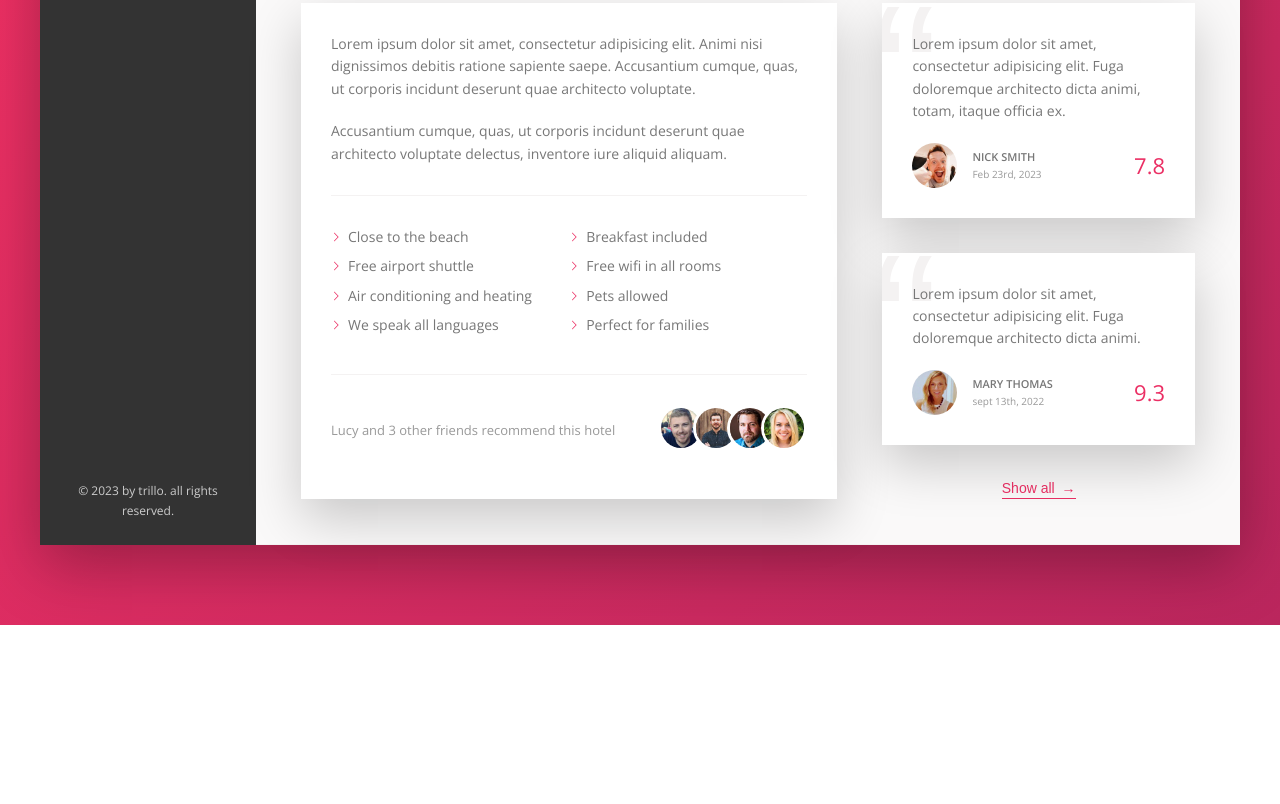
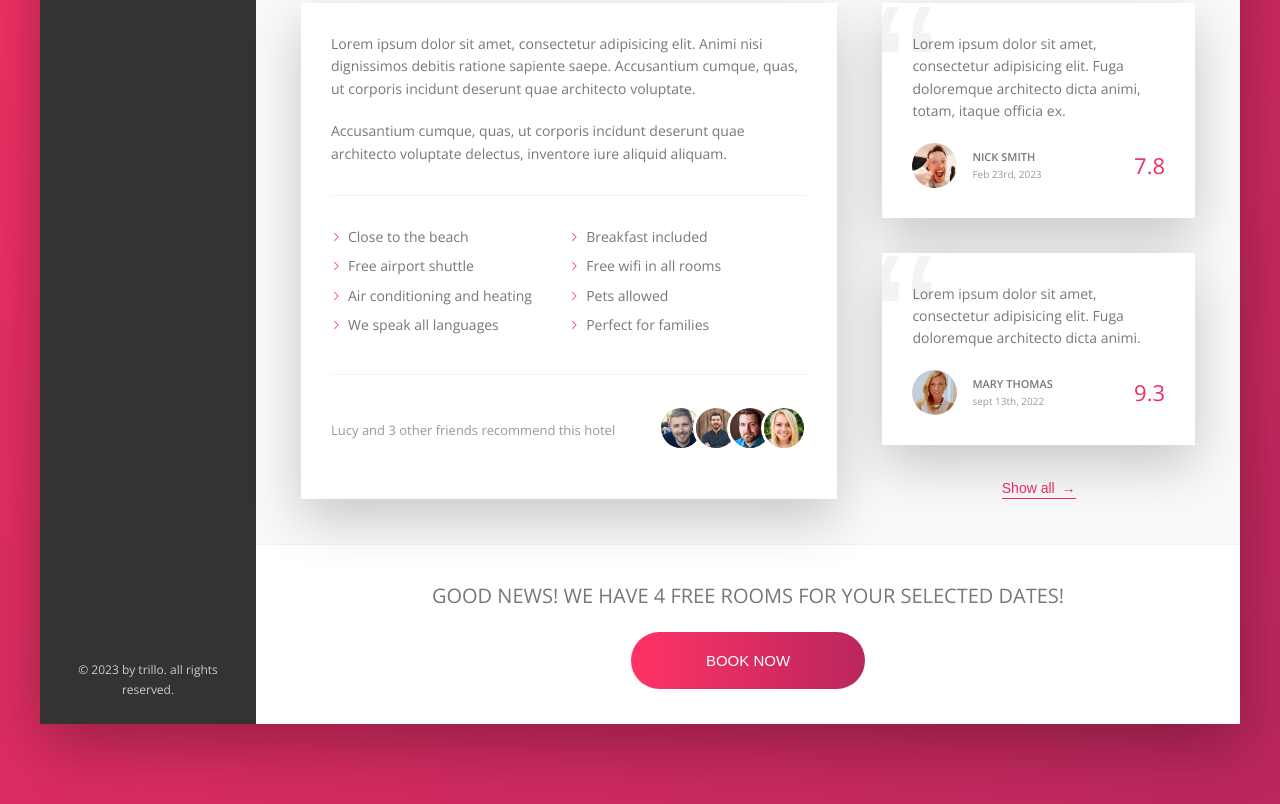
Before and after one commit to TalPO24/Trillo, a website: page index.html in a window 1280 px wide. Shown: the part 644-1448 px from the top of the page. Before the commit the page ends 1269 px from the top, so only its background shows below. Drawn offline with nearby package versions, Linux system fonts and the light colour scheme.

Commit message:
Building the CTA Section

```diff
--- a/index.html
+++ b/index.html
@@ -208,6 +208,17 @@
 
                         <button class="btn-inline">Show all <span>&rarr;</span></button>
                     </div>
+
+                </div>
+                <div class="cta">
+                    <h2 class="cta__book-now">
+                        Good news! We have 4 free rooms for your selected dates!
+                    </h2>
+                    <button class="btn">
+                        <span class="btn__visible">Book now</span>
+                        <span class="btn__invisible">Only 4 rooms left</span>
+
+                    </button>
                 </div>
             </main>
         </div>
--- a/sass/_component.scss
+++ b/sass/_component.scss
@@ -370,3 +370,57 @@
             z-index: 1;
         }
     }
+
+    //* CALL TO ACTION
+    .cta {
+        padding: 3.5rem 0;
+        text-align: center;
+        &__book-now {
+            font-size: 2rem;
+            font-weight: 300;
+            text-transform: uppercase;
+            margin-bottom: 2rem;
+        }
+    }
+
+    //* CALL TO ACTION BUTTON
+    .btn {
+        font-size: 1.5rem;
+        font-weight: 300;
+        text-transform: uppercase;
+        border-radius: 10rem;
+        border: none;
+        background-image: linear-gradient(to right, var(--color-primary-light), var(--color-primary-dark));
+        color: #fff;
+        position: relative;
+        overflow: hidden;
+        cursor: pointer;
+        &>* {
+            display: inline-block;
+            height: 100%;
+            width: 100%;
+            transition: all .2s;
+        }
+        &__visible {
+            padding: 2rem 7.5rem;
+        }
+        &__invisible {
+            position: absolute;
+            padding: 2rem 0;
+            left: 0;
+            top: -100%;
+        }
+        &:hover {
+            background-image: linear-gradient(to left, var(--color-primary-light), var(--color-primary-dark));
+        }
+        &:hover &__visible {
+            transform: translateY(100%);
+        }
+        &:hover &__invisible {
+            top: 0;
+        }
+        &:focus {
+            outline: none;
+            animation: pulsate 1s infinite;
+        }
+    }
```
Also changed, not shown: sass/main.css, 1 other file.
